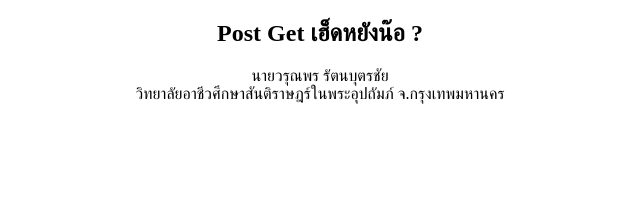
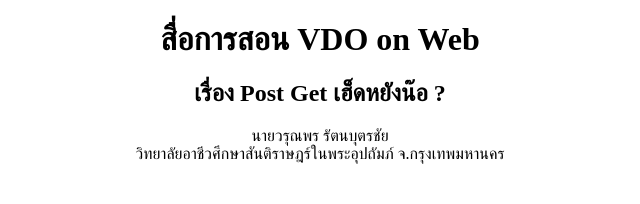
Before and after one commit to semicon/dogetNdopost, a plain HTML site: page index.html in a window 1280 px wide. Shown: the whole page, without its empty margins (320-960 px from the left). Drawn offline with Linux system fonts and the light colour scheme; a script that the page names is missing.

Commit message:
Update index.html

```diff
--- a/index.html
+++ b/index.html
@@ -44,7 +44,8 @@ button {
 
 <body>
 	<center>
- <h2>Post Get เฮ็ดหยังน๊อ ?</h2>
+ <h1>	สื่อการสอน VDO on Web</h1>
+  <h2>เรื่อง Post Get เฮ็ดหยังน๊อ ?</h2>
   <p>นายวรุณพร รัตนบุตรชัย <br>
  วิทยาลัยอาชีวศึกษาสันติราษฎร์ในพระอุปถัมภ์ จ.กรุงเทพมหานคร </p>
   <div id="player"></div>
```
